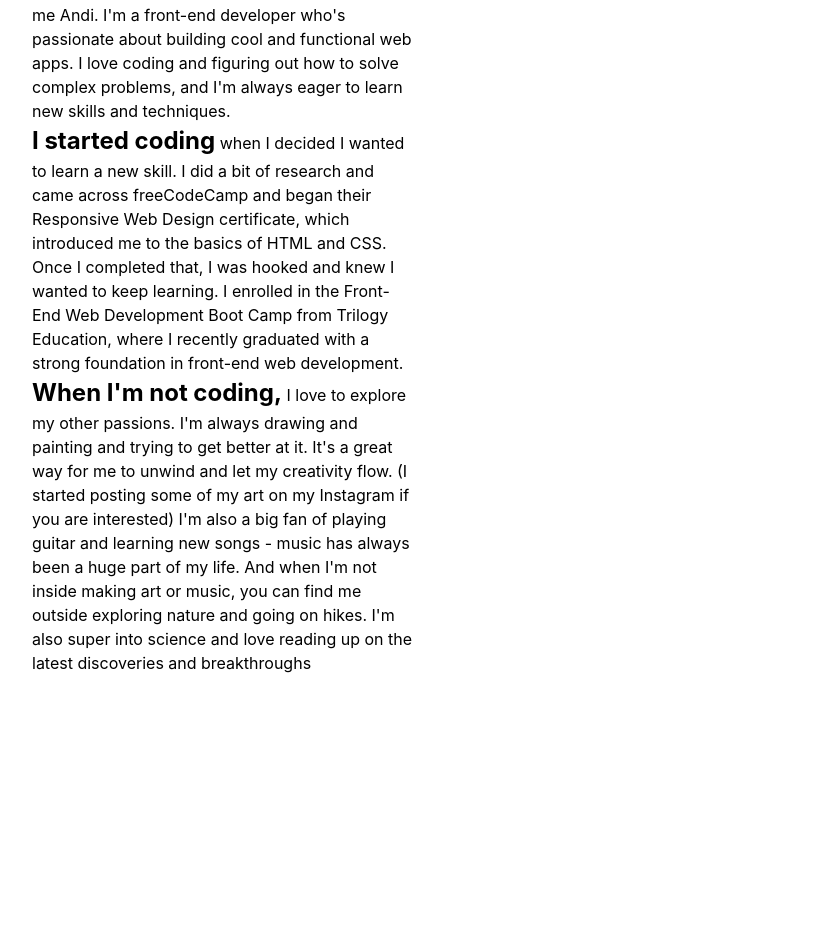
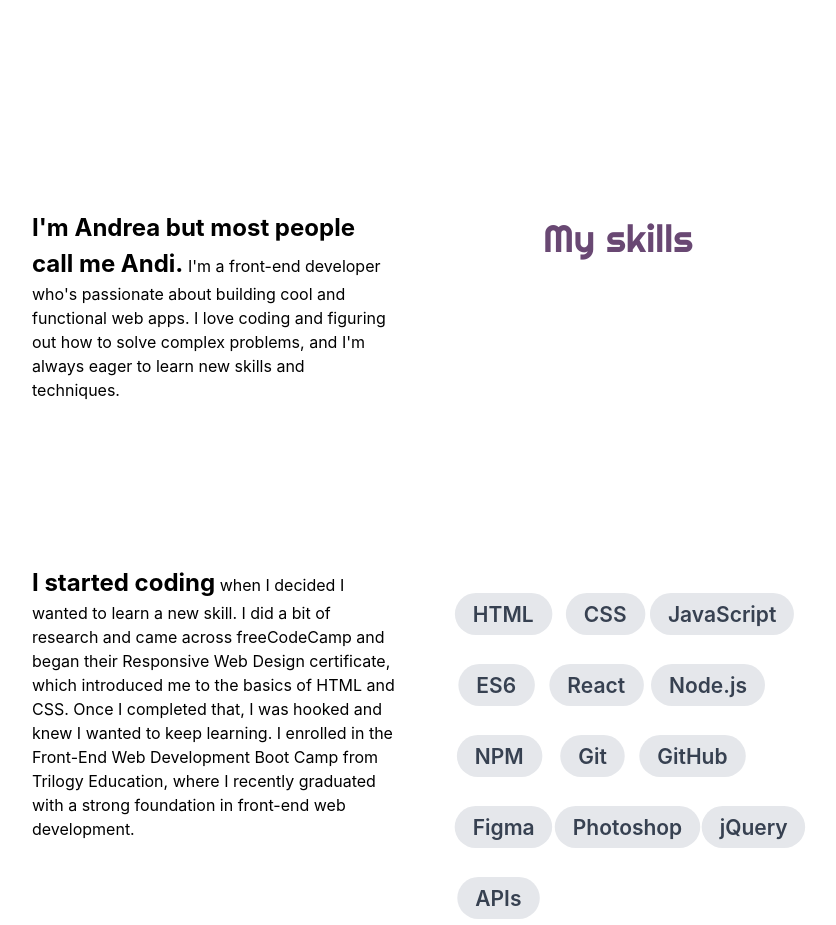
Before and after one commit to pandi1813/portfolio, a React (Create React App) app: page /about in a window 1280 px wide. Shown: the part 320-1245 px from the top of the page, without its empty margins (224-1060 px from the left). Before the commit the page ends 1115 px from the top, so only its background shows below. Built offline with nearby package versions, Linux system fonts and the light colour scheme.

Commit message:
listed skills on the homepage and added basic styling

```diff
--- a/src/components/About/AboutPage.jsx
+++ b/src/components/About/AboutPage.jsx
@@ -3,21 +3,34 @@ import './about.css';
 export default function AboutPage() {
     return (
         <>
-            <div id="grid" className="grid grid-cols-2  mt-14 mx-20" >
+            <div id="grid" className="grid grid-cols-2 grid-rows-4 mt-14 mx-20 gap-x-10" >
 
-                <h1 id='about-header' className="col-span-2">Welcome</h1>
-                <div id='main-text'>
+                <h1 id='about-header' className="col-span-2">Welcome to my portfolio</h1>
+                <p >
+                    <span className='p-start'> I'm Andrea but most people call me Andi.</span>  I'm a front-end developer who's passionate about building cool and functional web apps. I love coding and figuring out how to solve complex problems, and I'm always eager to learn new skills and techniques.
+                </p>
+                <h2 id='about-subheader'>My skills</h2>
+                <p>
+                    <span className='p-start'>I started coding</span>  when I decided I wanted to learn a new skill. I did a bit of research and came across freeCodeCamp and began their Responsive Web Design certificate, which introduced me to the basics of HTML and CSS. Once I completed that, I was hooked and knew I wanted to keep learning. I enrolled in the Front-End Web Development Boot Camp from Trilogy Education, where I recently graduated with a strong foundation in front-end web development.</p>
 
-                <p >
-                   <span className='p-start'> Hey there,</span> I'm Andrea but most people call me Andi. I'm a front-end developer who's passionate about building cool and functional web apps. I love coding and figuring out how to solve complex problems, and I'm always eager to learn new skills and techniques.
+                <ul className='flex-none flex-wrap justify-center'>
+                    <li className="inline-block bg-gray-200 rounded-full px-3 py-1 text-sm font-semibold text-gray-700 mr-2 mb-2">HTML</li>
+                    <li className="inline-block bg-gray-200 rounded-full px-3 py-1 text-sm font-semibold text-gray-700 mr-2 mb-2">CSS</li>
+                    <li className="inline-block bg-gray-200 rounded-full px-3 py-1 text-sm font-semibold text-gray-700 mr-2 mb-2">JavaScript</li>
+                    <li className="inline-block bg-gray-200 rounded-full px-3 py-1 text-sm font-semibold text-gray-700 mr-2 mb-2">ES6</li>
+                    <li className="inline-block bg-gray-200 rounded-full px-3 py-1 text-sm font-semibold text-gray-700 mr-2 mb-2">React</li>
+                    <li className="inline-block bg-gray-200 rounded-full px-3 py-1 text-sm font-semibold text-gray-700 mr-2 mb-2">Node.js</li>
+                    <li className="inline-block bg-gray-200 rounded-full px-3 py-1 text-sm font-semibold text-gray-700 mr-2 mb-2">NPM</li>
+                    <li className="inline-block bg-gray-200 rounded-full px-3 py-1 text-sm font-semibold text-gray-700 mr-2 mb-2">Git</li>
+                    <li className="inline-block bg-gray-200 rounded-full px-3 py-1 text-sm font-semibold text-gray-700 mr-2 mb-2">GitHub</li>
+                    <li className="inline-block bg-gray-200 rounded-full px-3 py-1 text-sm font-semibold text-gray-700 mr-2 mb-2">Figma</li>
+                    <li className="inline-block bg-gray-200 rounded-full px-3 py-1 text-sm font-semibold text-gray-700 mr-2 mb-2">Photoshop</li>
+                    <li className="inline-block bg-gray-200 rounded-full px-3 py-1 text-sm font-semibold text-gray-700 mr-2 mb-2">jQuery</li>
+                    <li className="inline-block bg-gray-200 rounded-full px-3 py-1 text-sm font-semibold text-gray-700 mr-2 mb-2">APIs</li>
+                </ul>
+                <p>
+                    <span className='p-start'> When I'm not coding,</span> I love to explore my other passions. I'm always drawing and painting and trying to get better at it. It's a great way for me to unwind and let my creativity flow. (I started posting some of my art on my <a href='https://www.instagram.com/_p_andi_/'>Instagram</a> if you are interested)  I'm also a big fan of playing guitar and learning new songs - music has always been a huge part of my life. And when I'm not inside making art or music, you can find me outside exploring nature and going on hikes. I'm also super into science and love reading up on the latest discoveries and breakthroughs
                 </p>
-                <p>
-                   <span className='p-start'>I started coding</span>  when I decided I wanted to learn a new skill. I did a bit of research and came across freeCodeCamp and began their Responsive Web Design certificate, which introduced me to the basics of HTML and CSS. Once I completed that, I was hooked and knew I wanted to keep learning. I enrolled in the Front-End Web Development Boot Camp from Trilogy Education, where I recently graduated with a strong foundation in front-end web development.</p>
-                <p>
-                   <span className='p-start'> When I'm not coding,</span> I love to explore my other passions. I'm always drawing and painting and trying to get better at it. It's a great way for me to unwind and let my creativity flow. (I started posting some of my art on my <a href='https://www.instagram.com/_p_andi_/'>Instagram</a> if you are interested)  I'm also a big fan of playing guitar and learning new songs - music has always been a huge part of my life. And when I'm not inside making art or music, you can find me outside exploring nature and going on hikes. I'm also super into science and love reading up on the latest discoveries and breakthroughs
-                </p>
-                </div>
-                <h2 id='about-subheader'>My skills</h2>
             </div>
         </>
     )
--- a/src/components/About/about.css
+++ b/src/components/About/about.css
@@ -17,3 +17,7 @@
     font-weight: bold;
     font-size: 1.5em;
 }
+li {
+    scale: 1.5;
+    margin: 35px;
+}
```
